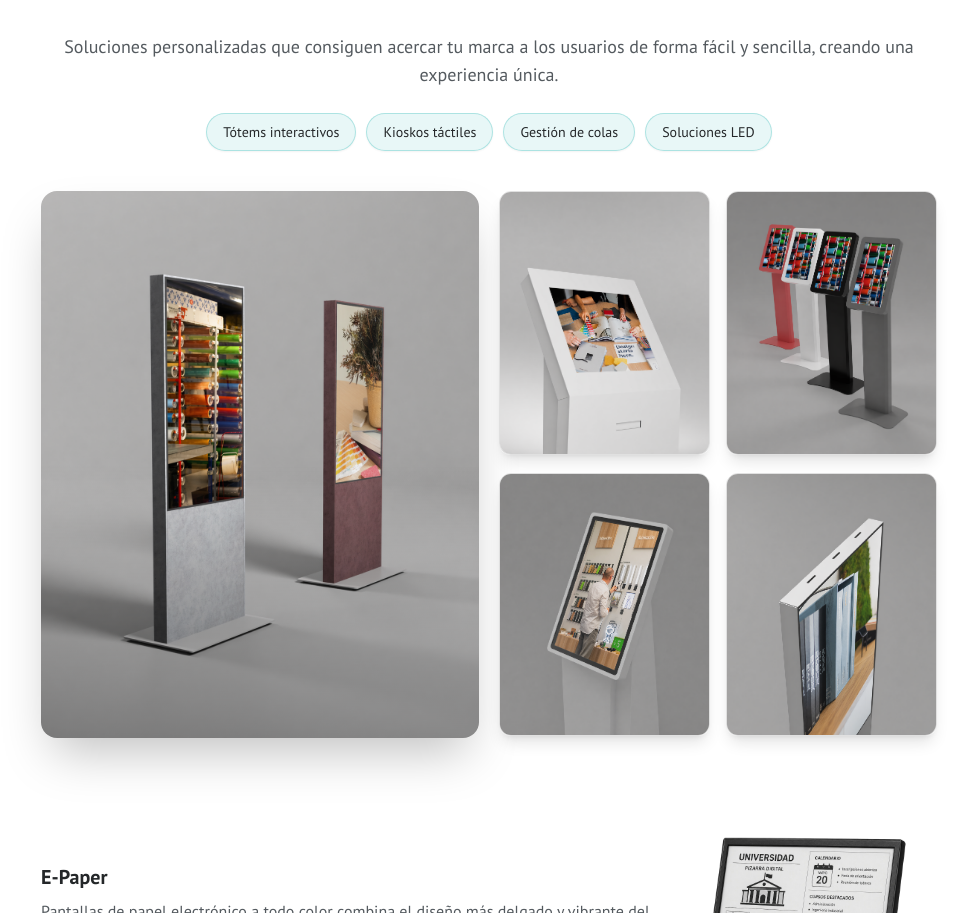
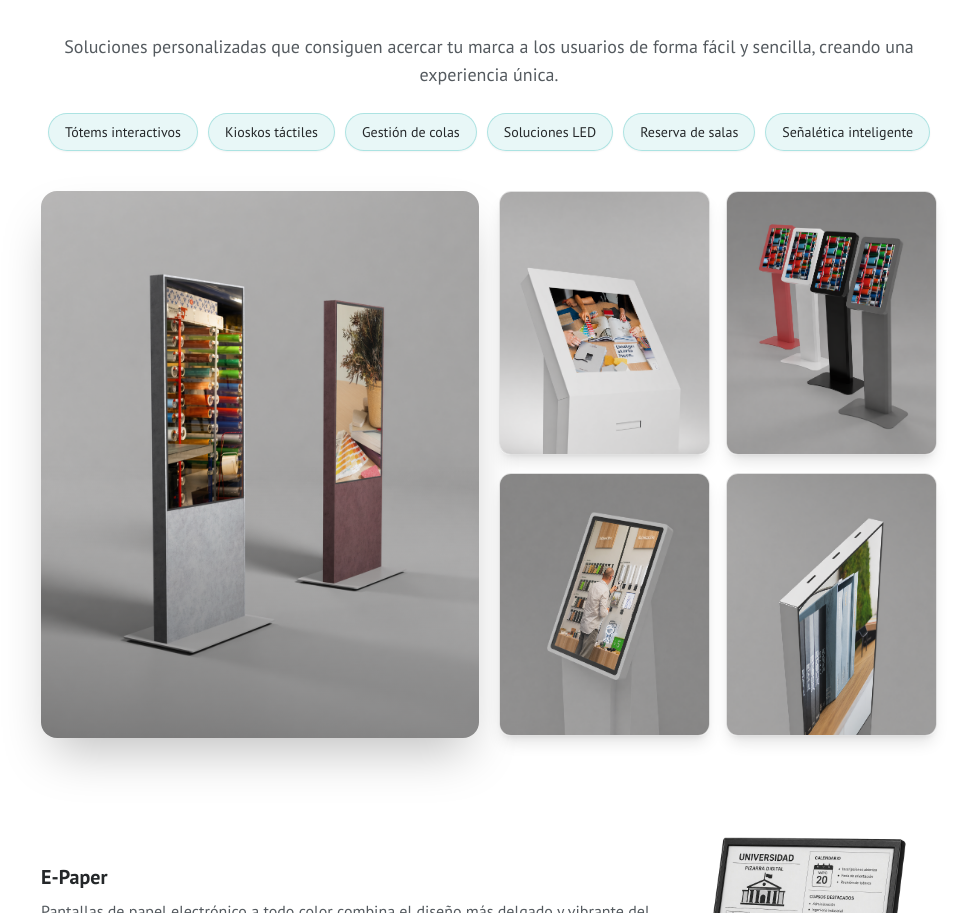
Before and after one commit to caralovell/presentaci-n-ceu-madrid, a React (Vite) app: page / in a window 1280 px wide. Shown: the part 990-1903 px from the top of the page, without its empty margins (151-1119 px from the left). Built offline with nearby package versions, Linux system fonts and the light colour scheme; the HTML template or start-up script is replaced by a standard one.

Commit message:
Changes
Co-authored-by: caralovell <168685711+caralovell@users.noreply.github.com>

```diff
--- a/src/components/DigitalSignageSection.tsx
+++ b/src/components/DigitalSignageSection.tsx
@@ -16,7 +16,7 @@ const totemSecondary = [
   { src: totem4, alt: "Tótem digital con anuncio en oficina corporativa" },
 ];
 
-const bubbles = ["Tótems interactivos", "Kioskos táctiles", "Gestión de colas", "Soluciones LED"];
+const bubbles = ["Tótems interactivos", "Kioskos táctiles", "Gestión de colas", "Soluciones LED", "Reserva de salas", "Señalética inteligente"];
 
 const DigitalSignageSection = () => (
   <section id="digital-signage" className="py-12 md:py-16 bg-background">
```
